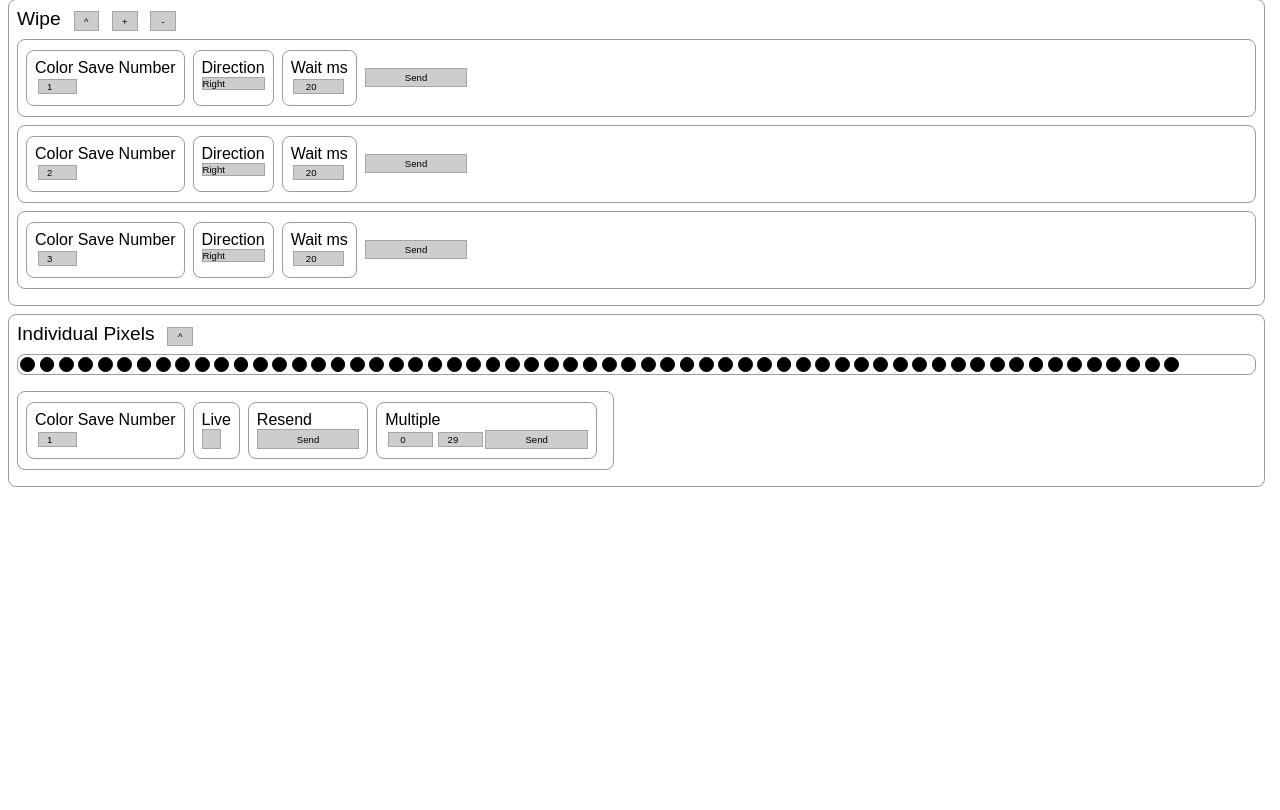
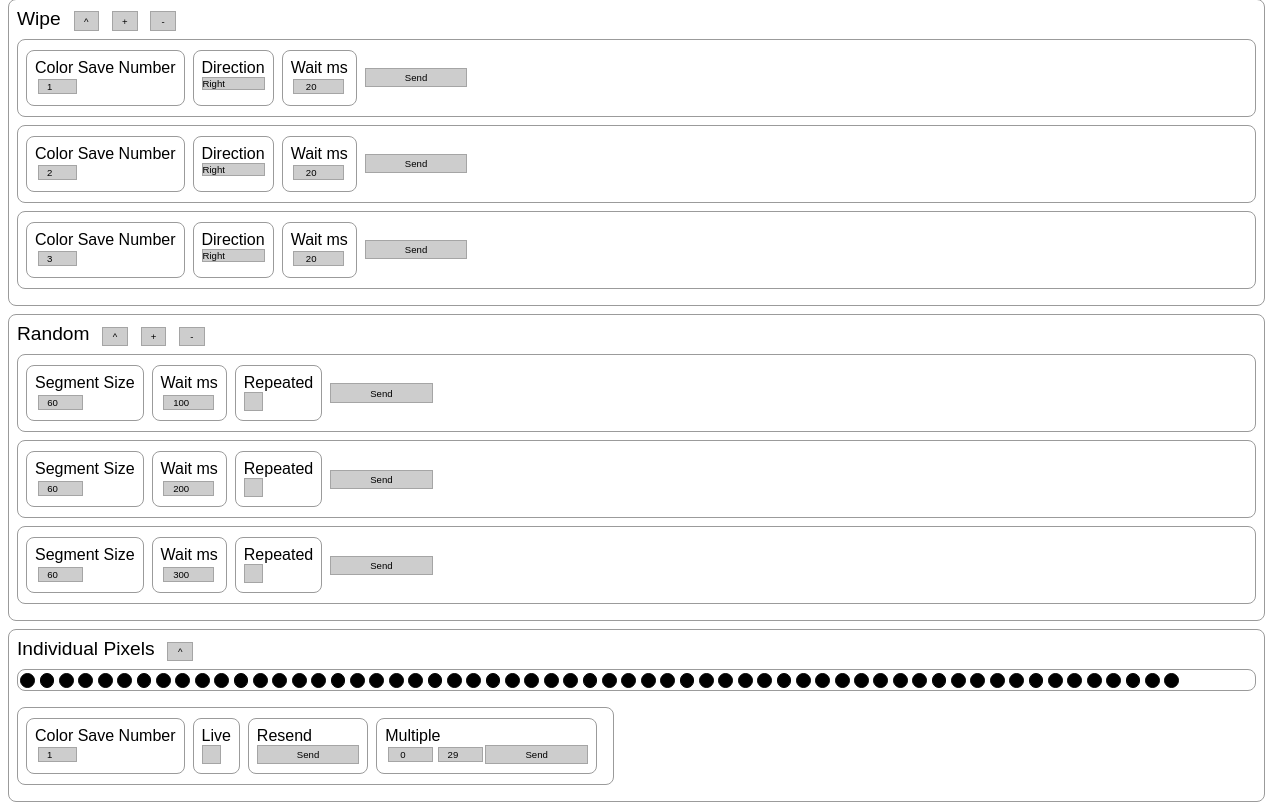
Before and after one commit to kinsaurralde/ws_281x-lights, a Flask app: page / in a window 1280 px wide. Shown: the part 1552-2362 px from the top of the page. Before the commit the page ends 2039 px from the top, so only its background shows below. Run offline with Flask 2, Linux system fonts and the light colour scheme; parts of the project's set-up code (start-up, migrations or seed data) failed here and were passed over.

Commit message:
added random section

```diff
--- a/app.py
+++ b/app.py
@@ -2,6 +2,7 @@ from flask import Flask, render_template, redirect, url_for, json
 from lights import *
 from time import sleep
 import sys
+import threading
 
 app = Flask(__name__)
 
@@ -21,8 +22,8 @@ def run(function, param):
     params = param.split(",")
     if function == "color":  # set entire strip to given color
         set_color(int(params[0]), int(params[1]), int(params[2]))
-    elif function == "random": # REMOVE
-        set_random()
+    elif function == "random":
+        set_random((int(params[0]), int(params[1])))
     elif function == "wipe":
         set_wipe(int(params[0]), int(params[1]), int(
             params[2]), int(params[3]), int(params[4]))
@@ -59,9 +60,9 @@ def animation(function, param):
     elif function == "rainbowChase":
         execute = animation_rainbow_chase
         arguments = (int(params[0]),)
-    elif function == "randomCycle":
+    elif function == "random":
         execute = animation_random_cycle
-        arguments = (params[0], int(params[1]))
+        arguments = (int(params[0]), int(params[1]))
     elif function == "shift":
         execute = animation_shift
         arguments = (int(params[0]), int(params[1]))
@@ -188,8 +189,8 @@ def animation_shift(arguments):
     lights_shift(arguments[0], arguments[1])
 
 
-def set_random():
-    lights_set_random()
+def set_random(arguments):
+    lights_random_cycle(arguments[0], arguments[1], 1, animation_id.get())
 
 
 def set_light(i, r, g, b):
--- a/lights.py
+++ b/lights.py
@@ -579,5 +579,3 @@ lights_wipe(255, 0, 0, 1, 1, 0)
 lights_wipe(0, 255, 0, 1, 1, 0)
 lights_wipe(0, 0, 255, 1, 1, 0)
 lights_wipe(0, 0, 0, 1, 1, 0)
-
-lights_random_cycle(10, 500, 10, animation_id.get())
--- a/static/main.js
+++ b/static/main.js
@@ -215,8 +215,14 @@ class LightStrip {
         this.send(path, true);
     }
 
-    random(each) {
-
+    random(segment_size, wait_ms = 0, repeated = false) {
+        let path = "";
+        if (repeated) {
+            path = "animate/random/" + segment_size+ "," + wait_ms;
+        } else {
+            path = "run/random/" + segment_size + "," + wait_ms;
+        }
+        this.send(path, true);
     }
 
     randomCycle(each, wait_ms) {
--- /dev/null
+++ b/static/random.js
@@ -0,0 +1,44 @@
+class Random {
+  constructor(id) {
+    this.id = id;
+    this.target = document.getElementById("random-expanded");
+  }
+
+  create() {
+    let section_flex = document.createElement("div");
+    section_flex.className = "section-flex";
+    section_flex.id = "random-slot-" + this.id;
+    html.appendSetting(section_flex, "Segment Size", html.createInputNumber(1, 60, 60, "verify_number(0,60,60,'random-length-"+ this.id+"')", "random-length-" + this.id));
+    html.appendSetting(section_flex, "Wait ms", html.createInputNumber(1, 100, 100 + 100 * this.id, null, "random-waitms-" + this.id));
+    html.appendSetting(section_flex, "Repeated", html.createInputCheckBox("none", "random-repeated-" + this.id));
+
+    html.appendSend(section_flex, "random-send-" + this.id, "random[" + this.id + "].send()");
+
+    this.target.appendChild(section_flex);
+  }
+
+  remove() {
+    let remove_div = document.getElementById("random-slot-" + this.id);
+    this.target.removeChild(remove_div);
+  }
+
+  send() {
+    let waitms = document.getElementById("random-waitms-" + this.id).value;
+    let length = document.getElementById("random-length-" + this.id).value;
+    let repeated = document.getElementById("random-repeated-" + this.id).checked;
+    lights.random(length, waitms, repeated);
+  }
+
+}
+
+function addRandom() {
+  random.push(new Random(random.length))
+  random[random.length - 1].create(); // -1 because length increased in previous command
+}
+
+function removeRandom() {
+  if (random.length > 1) {
+    random[random.length - 1].remove();
+    random.pop();
+}
+}
--- a/static/writehtml.js
+++ b/static/writehtml.js
@@ -140,3 +140,11 @@ class HTMLWriter {
         return title_div;
     }
 }
+
+function verify_number(min, max, d_value, div_id) {
+    let div = document.getElementById(div_id);
+    let value = div.value;
+    if (value < min || value > max || value == "") {
+        div.value = d_value;
+    }
+}
--- a/templates/index.html
+++ b/templates/index.html
@@ -11,6 +11,7 @@
     <script src="../static/wipe.js"></script>
     <script src="../static/pulse.js"></script>
     <script src="../static/switch.js"></script>
+    <script src="../static/random.js"></script>
 </head>
 
 <body onload="pageLoad()">
@@ -75,8 +76,8 @@
         <div class="space-1"></div>
         <div class="section-hidden" id="quick-expanded" style="display: block;">
             <input type="button" value="Off" onclick="lights.off()">
-            <input type="button" value="Random Each" onclick="lightsRandom(true)">
-            <input type="button" value="Random" onclick="lightsRandom(false)">
+            <input type="button" value="Random Each" onclick="lights.random(1)">
+            <input type="button" value="Random" onclick="lights.random(60)">
             <input type="button" value="Red" onclick="lights.colorAll(255,0,0)">
             <input type="button" value="Green" onclick="lights.colorAll(0,255,0)">
             <input type="button" value="Blue" onclick="lights.colorAll(0,0,255)">
@@ -92,8 +93,8 @@
             <input type="button" value="*Blue Chase*" onclick="lights.chase(0,0,255,50)">
             <input type="button" value="*Rainbow Chase*" onclick="lights.rainbowChase(50)">
             <input type="button" value="*Rainbow Cycle*" onclick="lights.rainbowCycle(50)">
-            <input type="button" value="*Random Each*" onclick="lights.randomCycle(true, 100)">
-            <input type="button" value="*Random*" onclick="lights.randomCycle(false, 200)">
+            <input type="button" value="*Random Each*" onclick="lights.random(1, 50, true)">
+            <input type="button" value="*Random*" onclick="lights.random(60, 100, true)">
             <input type="button" value="*Red Pulse*" onclick="lights.pulse('animate',255,0,0,0,20,10,500)">
             <input type="button" value="*Green Pulse*" onclick="lights.pulse('animate',0,255,0,0,10,4,250)">
             <input type="button" value="*Blue Pulse*" onclick="lights.pulse('animate',0,0,255,1,25,6,500)">
@@ -161,6 +162,17 @@
         </div>
     </div>
 
+    <div class="section" id="random">
+        <div class="section-title">Random<input type="button" class="expand-button" value="^" style="width: 2vw;"
+                onclick="expand('random','block')"><input type="button" class="expand-button" value="+"
+                style="width: 2vw;" onclick="addRandom()"><input type="button" class="expand-button" value="-"
+                style="width: 2vw;" onclick="removeRandom()"></div>
+        <div class="space-1"></div>
+        <div class="section-hidden" id="random-expanded" style="display: block;">
+
+        </div>
+    </div>
+
     <div class="section" id="individual-pixels">
         <div class="section-title">Individual Pixels<input type="button" class="expand-button" value="^"
                 style="width: 2vw;" onclick="expand('individual-pixels','block')"></div>
@@ -182,6 +194,7 @@
         var shift = new Array();
         var preset = new Preset();
         var pulse = new Array();
+        var random = new Array();
         var lswitch = new LSwitch();
 
         function pageLoad() {
@@ -196,6 +209,7 @@
                 addWipe();
                 addPulse();
                 addShift();
+                addRandom();
             }
             lswitch.create();
         }
```
Also changed, not shown: md.md (line endings or trailing spaces), static/pulse.js (line endings or trailing spaces), static/save.js (line endings or trailing spaces), static/switch.js (line endings or trailing spaces).
